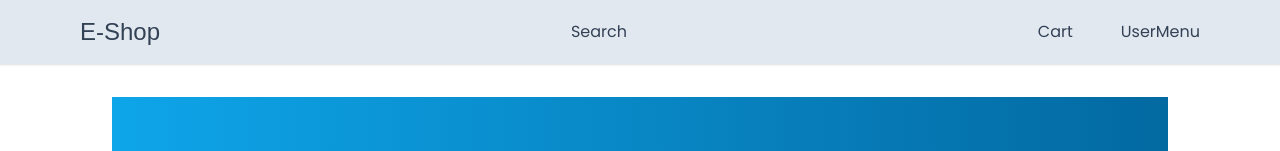
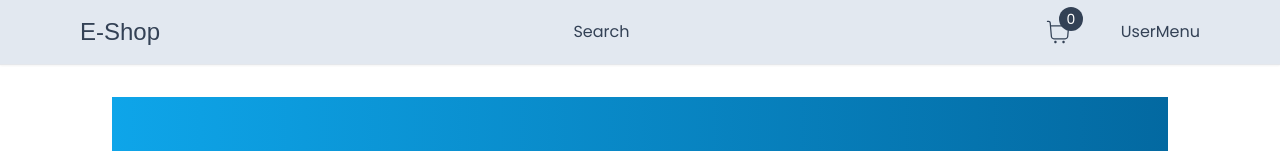
Before and after one commit to aladdin91/ecommerce-shop, a Next.js app: page / in a window 1280 px wide. Shown: the top 151 px of the page. Built offline with nearby package versions, Linux system fonts and the light colour scheme; a web font is replaced by a local one.

Commit message:
create cart count in the header component

```diff
--- /dev/null
+++ b/app/components/nav/CartCount.tsx
@@ -0,0 +1,36 @@
+"use client";
+import { useCart } from "@/hooks/useCart";
+import { useRouter } from "next/navigation";
+import { CiShoppingCart } from "react-icons/ci";
+export const CartCount = () => {
+  const { cartTotalQuantity } = useCart();
+  const router = useRouter();
+  return (
+    <div
+      className=" relative cursor-pointer"
+      onClick={() => router.push("/cart")}
+    >
+      <div className="text-3xl">
+        <CiShoppingCart />
+      </div>
+      <span
+        className=" flex absolute
+      top-[-10px]
+      right-[-10px]
+      bg-slate-700
+      text-white
+      h-6
+      w-6
+      rounded-full
+      items-center
+    justify-center
+     text-sm"
+      >
+        {" "}
+        {cartTotalQuantity}{" "}
+      </span>
+    </div>
+  );
+};
+
+export default CartCount;
--- a/app/components/nav/NavBar.tsx
+++ b/app/components/nav/NavBar.tsx
@@ -2,6 +2,7 @@ import React from "react";
 import Container from "../Container";
 import Link from "next/link";
 import { Redressed } from "next/font/google";
+import CartCount from "./CartCount";
 
 const redressed = Redressed({ subsets: ["latin"], weight: ["400"] });
 const NavBar = () => {
@@ -18,7 +19,7 @@ const NavBar = () => {
             </Link>
             <div className=" hidden md:block">Search</div>
             <div className="flex items-center gap-8 md:gap-12">
-              <div>Cart</div>
+              <CartCount />
               <div>UserMenu</div>
             </div>
           </div>
```
